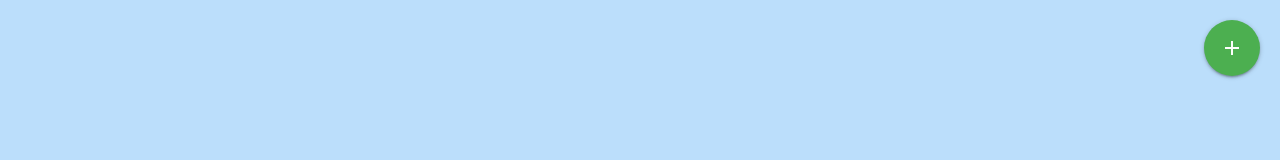
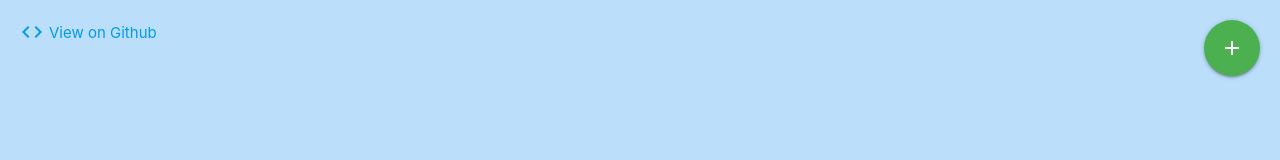
Before and after one commit to roya-winbej/React-Note-App, a plain HTML site: page index.html in a window 1280 px wide. Drawn offline with nearby package versions, Linux system fonts and the light colour scheme.

Commit message:
Update 2015-07-15T12:07:46.968Z

```diff
--- a/index.html
+++ b/index.html
@@ -20,6 +20,10 @@
             <p class="browsehappy">You are using an <strong>outdated</strong> browser. Please <a href="http://browsehappy.com/">upgrade your browser</a> to improve your experience.</p>
         <![endif]-->
 
+    <div class="git-link">
+        <a  href="https://github.com/roya3000/React-Note-App"><i class="material-icons">code</i>View on Github</a>
+    </div>
+    <!-- /.git-link -->
 
     <div id="app">
 
--- a/styles/main.css
+++ b/styles/main.css
@@ -69,6 +69,15 @@ body {
   background: rgba(255, 255, 255, 0.5);
 }
 
+.git-link {
+  position: absolute;
+  padding: 20px;
+}
+.git-link i {
+  vertical-align: bottom;
+  margin-right: 5px;
+}
+
 textarea {
   resize: none;
 }
```
Also changed, not shown: 1 other file.
